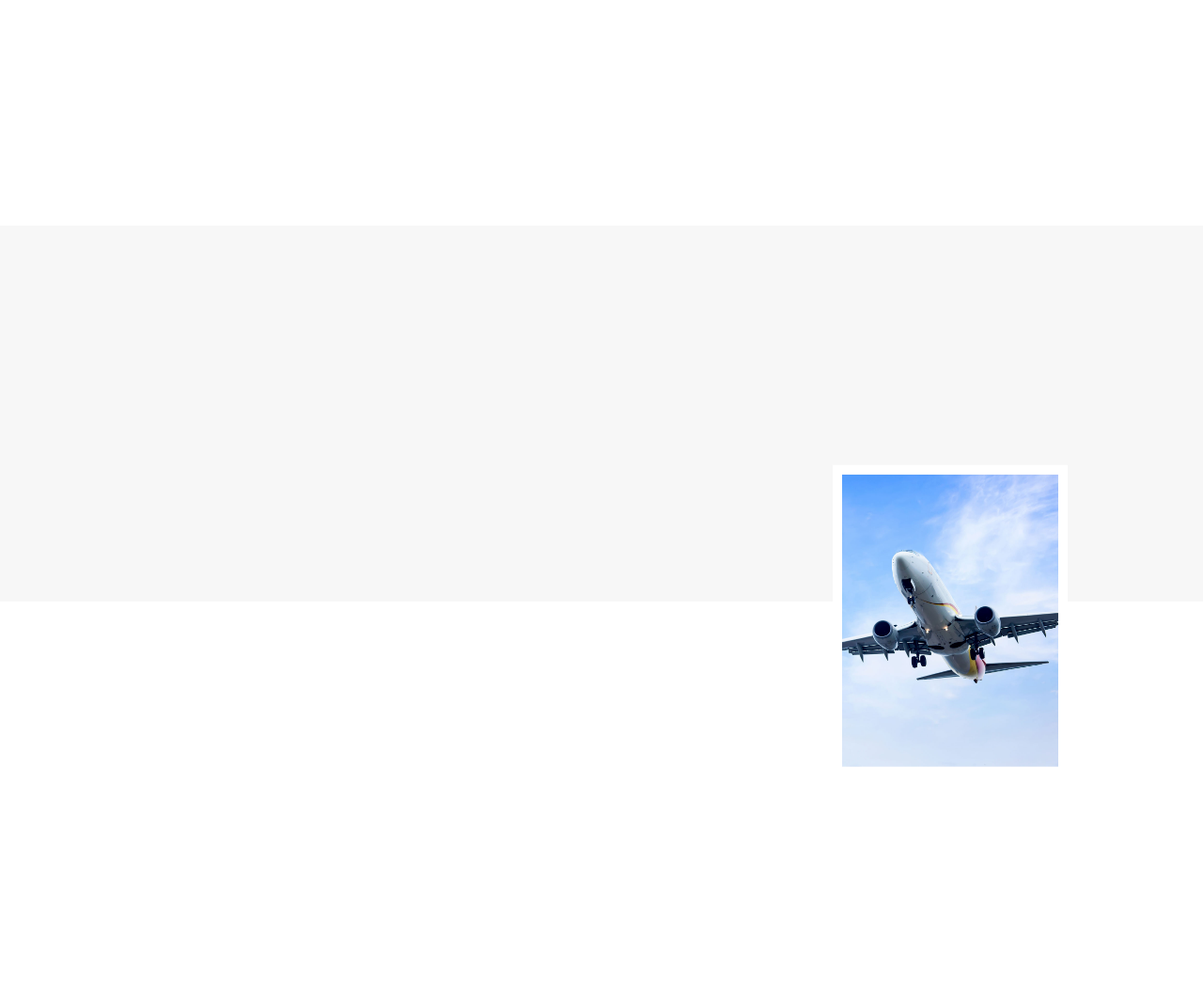
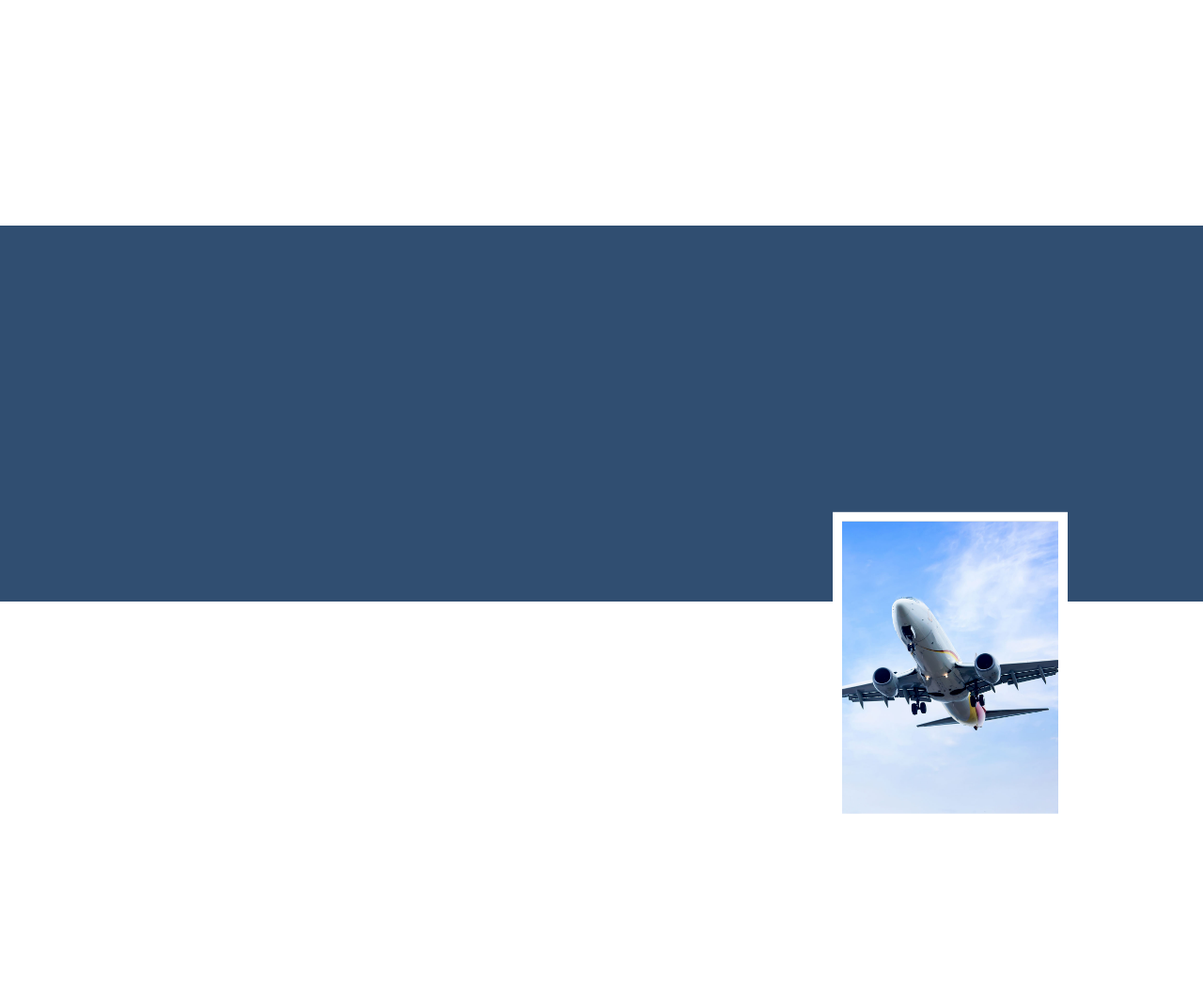
Before and after one commit to rzi7/ProjekAkhir-PPW1, a PHP site: page / in a window 1280 px wide. Shown: the part 1274-2339 px from the top of the page at 94% size. Run offline with PHP 8.4, Linux system fonts and the light colour scheme.

Commit message:
mengubah warna

```diff
--- a/style.css
+++ b/style.css
@@ -414,7 +414,7 @@ content
 .air-plane img {
     position: relative;
     width: 60%;
-    top: -700px;
+    top: -650px;
     outline: #ffff solid 10px;
     object-fit: cover;
 }
@@ -423,6 +423,5 @@ content
     margin-top: 280px;
     width: 100%;
     height: 50vh;
-    /* background-color: #ffff; */
-    background-color: #F7F7F7;
+    background-color: #304E71;
 }
```
